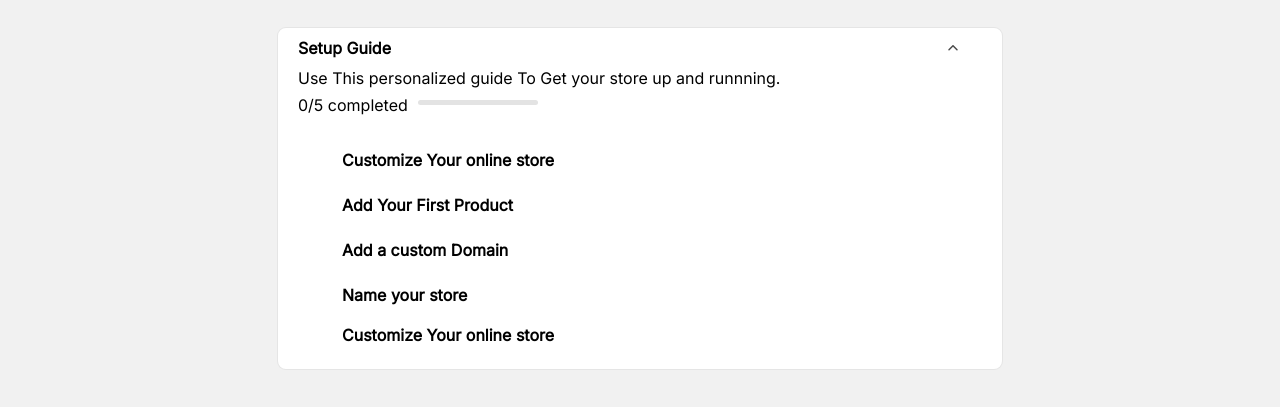
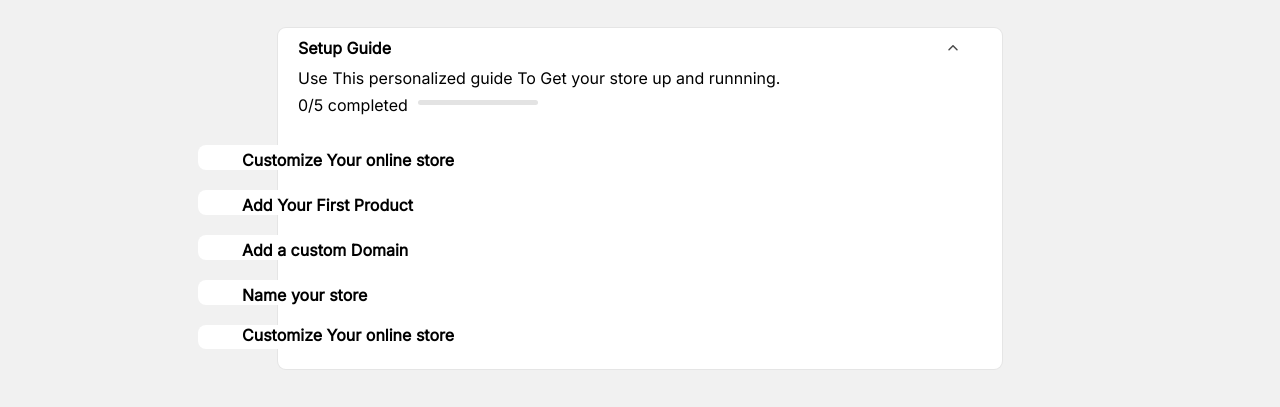
Before and after one commit to Jabbs05/Shopify, a plain HTML site: page index.html in a window 1280 px wide. Both pictures are taken after a click on the picture 952 px from the left and 265 px from the top of the page. Shown: the part 217-624 px from the top of the page. Drawn offline with Linux system fonts and the light colour scheme.

Commit message:
Update app.css

```diff
--- a/app.css
+++ b/app.css
@@ -370,6 +370,7 @@ main{
 }
 .part2{
     display:none;
+    margin-left:-100px;
 }
 .spin{
     display:block;
```
